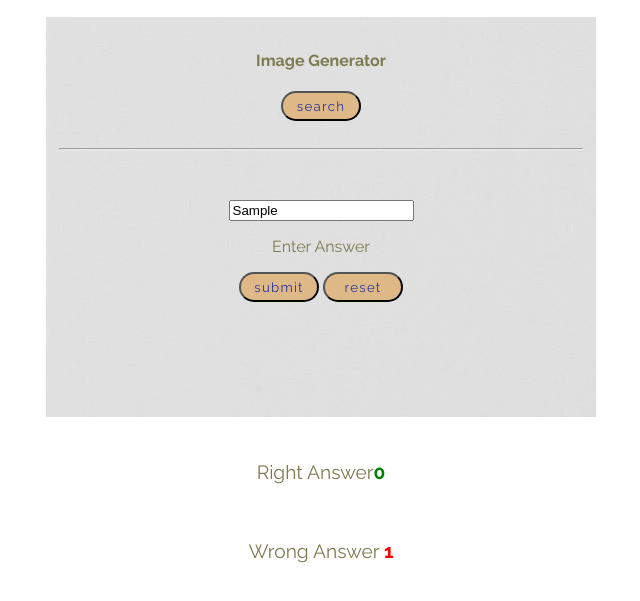
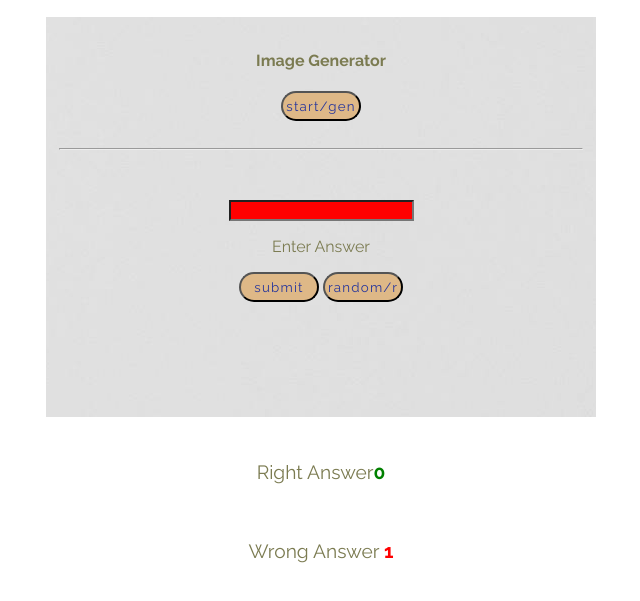
Before and after one commit to Ikenna-omeje/Guess-quizz, a plain HTML site: page index.html in a window 1280 px wide. Both pictures are taken after typing "Sample" into the empty fields and a click on the button "submit". Shown: the part 147-748 px from the top of the page, without its empty margins (319-959 px from the left). Drawn offline with Linux system fonts and the light colour scheme.

Commit message:
updated the names on buttons, included and enter to submit command

```diff
--- a/asset/js/script.js
+++ b/asset/js/script.js
@@ -1,3 +1,4 @@
+// Wait for the DOM to fully load before adding event listeners
 document.addEventListener('DOMContentLoaded', () => {
     const imageElement = document.getElementById('button');
     const submitBtn = document.getElementById('btn');
@@ -18,10 +19,11 @@ document.addEventListener('DOMContentLoaded', () => {
 
 
 let imageCount = 0;
-const maxImages = 7;
+const maxImages = 10;
 let randomIndex = 0;
 let imageInterval;
-
+// Function to handle the image click event
+    // Array of image paths
 const imagePaths = [
     { image: "asset/image/icons8-king-94.png", answer: "King" },
     { image: "asset/image/icons8-queen-94.png", answer: "Queen" },
@@ -38,22 +40,22 @@ const imagePaths = [
     { image: "asset/image/icons8-rubik's-cube-94.png", answer: "Rubik's cube" },
     { image: "asset/image/icons8-knight-94.png", answer: "Knight" },
 ];
-
+//function to generate a random index
 function getRandomIndex(max) {
     return Math.floor(Math.random() * max);
 }
 
 function handleClick() {
     if (imageCount >= maxImages) return;
-
+ // Generate a random index and select an image path
     randomIndex = getRandomIndex(imagePaths.length);
     let randomImagePath = imagePaths[randomIndex];
-
+// Create an img element
     let imgElement = document.createElement('img');
     imgElement.src = randomImagePath.image;
     imgElement.alt = 'Random Image';
     imgElement.style.maxWidth = '100%';
-
+ // Clear the previous image and append the new one
     let imageContainer = document.getElementById('imageContainer');
     imageContainer.innerHTML = '';
     imageContainer.appendChild(imgElement);
@@ -64,23 +66,30 @@ function handleClick() {
         clearInterval(imageInterval);
     }
 }
-
+//function to startgame
 function checkAnswer() {
     const answer = document.getElementById('answer-box').value;
     const choosenImage = imagePaths[randomIndex];
 
     if (choosenImage.answer.toLowerCase() === answer.toLowerCase()) {
-        alert("Right Answer");
+        //answer correct
+       /* alert("Right Answer");*/
+       document.getElementById('answer-box').style.backgroundColor = 'green';
         incrementRightAnswer();
     } else {
         alert(`Wrong Answer! The correct answer is ${choosenImage.answer}!`);
+        document.getElementById('answer-box').style.backgroundColor = 'red';
         incrementWrongAnswer();
+        //answer incorrect
     }
+    // Clear the answer box
+    document.getElementById('answer-box').value = '';
 }
 
 function resetGame() {
     document.getElementById('correct').innerText = '0';
     document.getElementById('incorrect').innerText = '0';
+    document.getElementById('answer-box').style.backgroundColor = ''; // Reset background color
     imageCount = 0;
     handleClick();
 
--- a/index.html
+++ b/index.html
@@ -24,7 +24,7 @@
         <!--<label for="pic">Image</label>-->
         <!--<input id="pic" img src="asset/image/icons8-bishop-94.png" alt="bishop" type="image">-->
 
-        <button id="button" onclick="handleClick">Search</button>
+        <button id="button" onclick="handleClick">Start/gen</button>
         <br> <br>
         <div class="image-Container" id="imageContainer">
 
@@ -55,7 +55,7 @@
             <input id="answer-box" type="text">
             <p id="input-answer">Enter Answer</p>
             <button id="btn" onclick="handleClick">Submit</button>
-            <button id="bttn" onclick="handleClick">Reset</button>
+            <button id="bttn" onclick="handleClick">Random/R</button>
         </div>
 
     </div>
```
